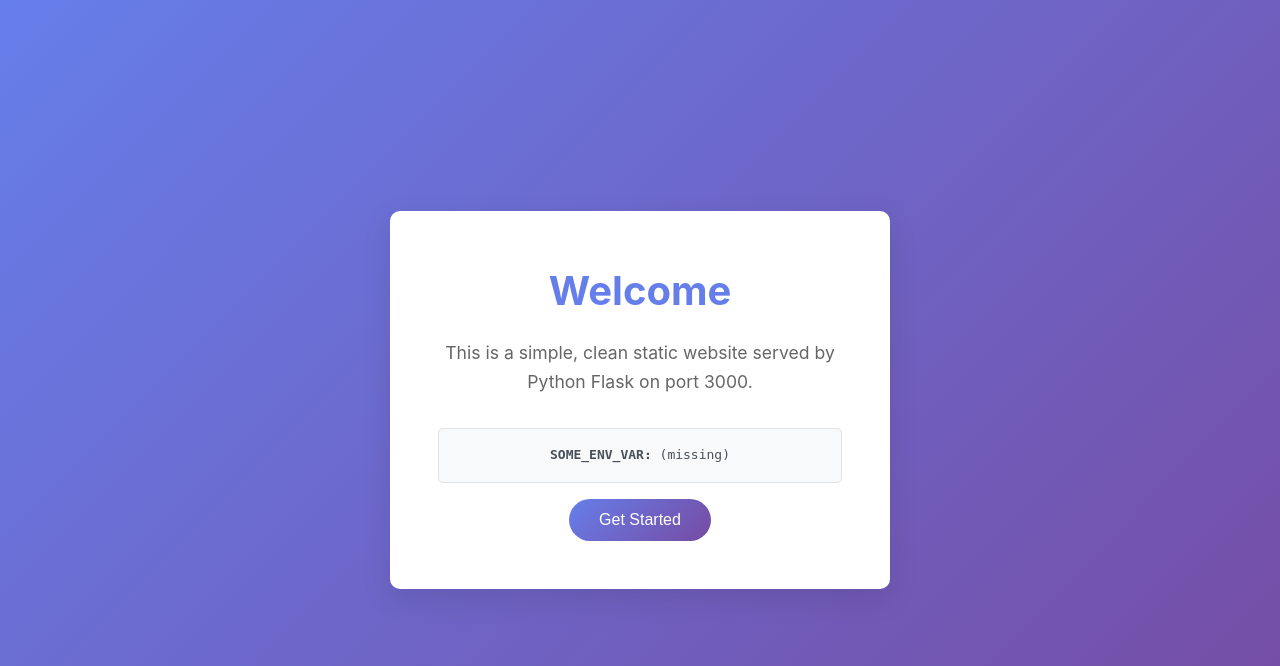
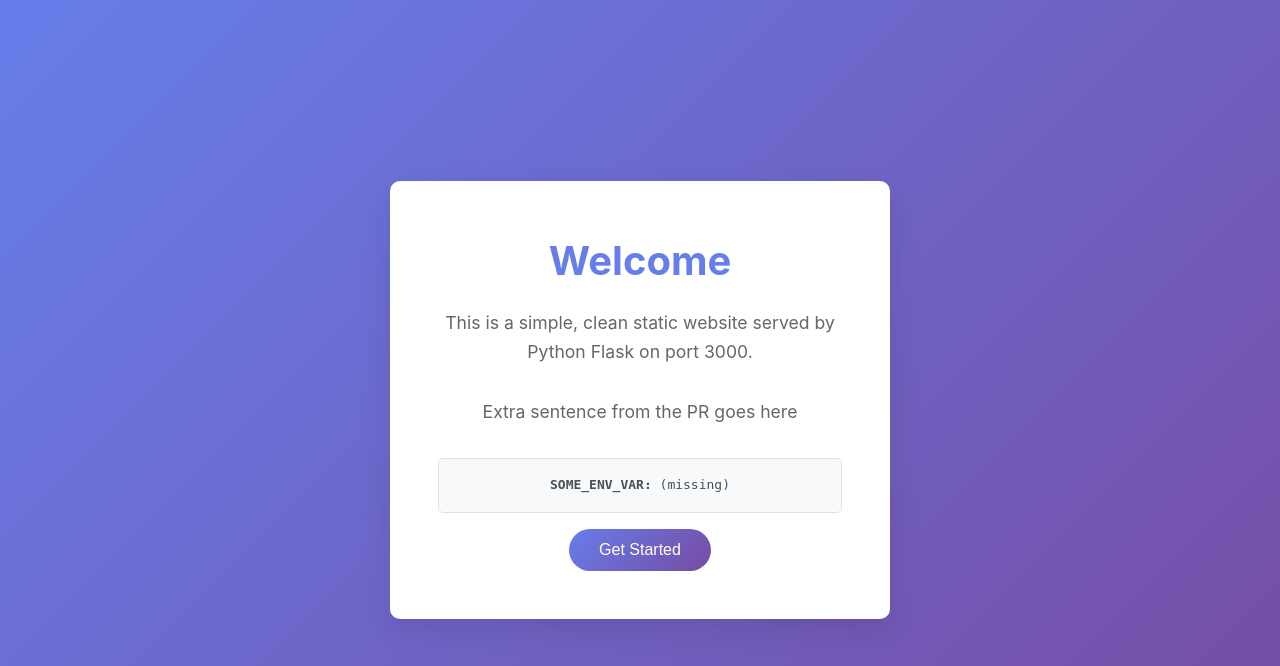
Before and after one commit to roessland/dokploy-preview-deployments-demo, a Flask app: page / in a window 1280 px wide. Shown: the top 666 px of the page. Run offline with Flask 3, Linux system fonts and the light colour scheme.

Commit message:
try pr preview

```diff
--- a/templates/index.html
+++ b/templates/index.html
@@ -74,6 +74,7 @@
     <div class="container">
         <h1>Welcome</h1>
         <p>This is a simple, clean static website served by Python Flask on port 3000.</p>
+      <p>Extra sentence from the PR goes here</p>
         <div class="env-var">
             <strong>SOME_ENV_VAR:</strong> {{ some_env_var }}
         </div>
```
